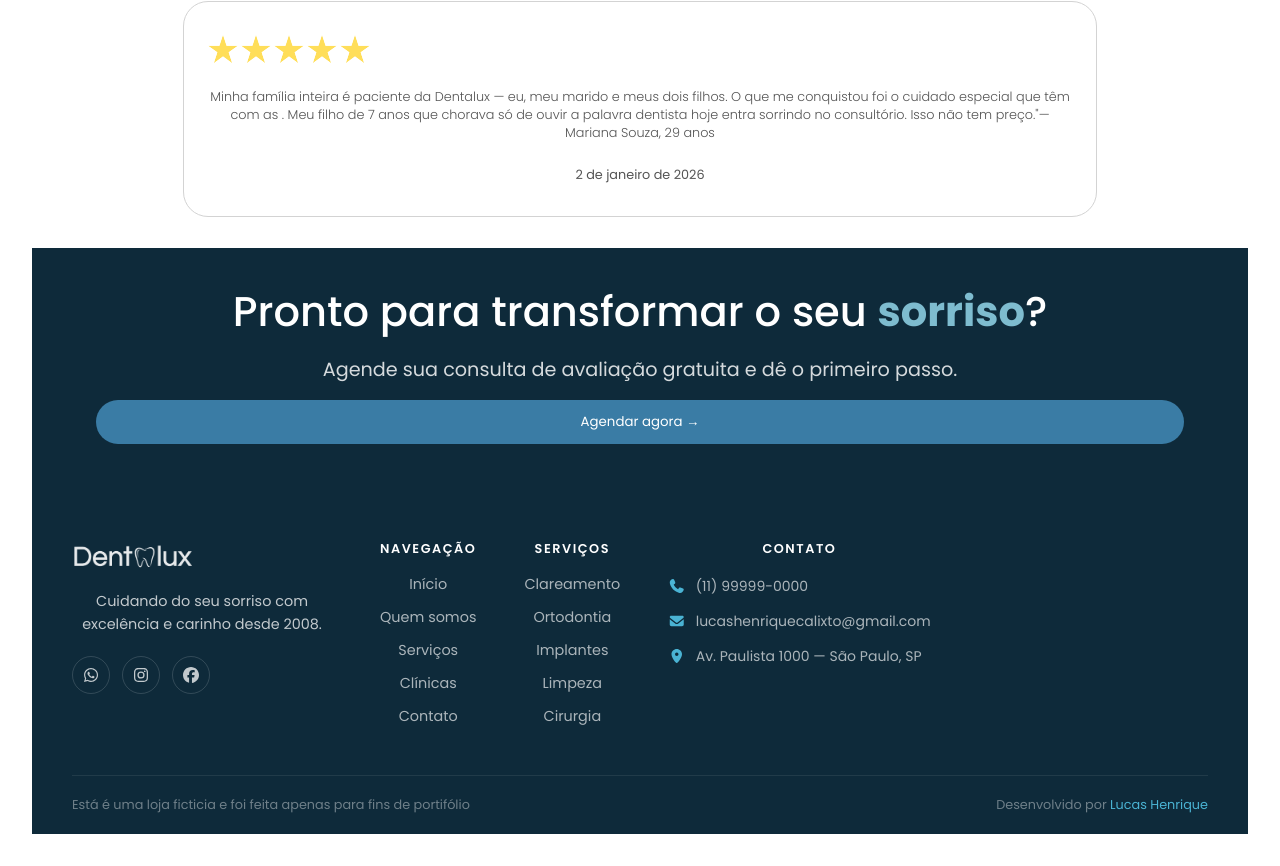
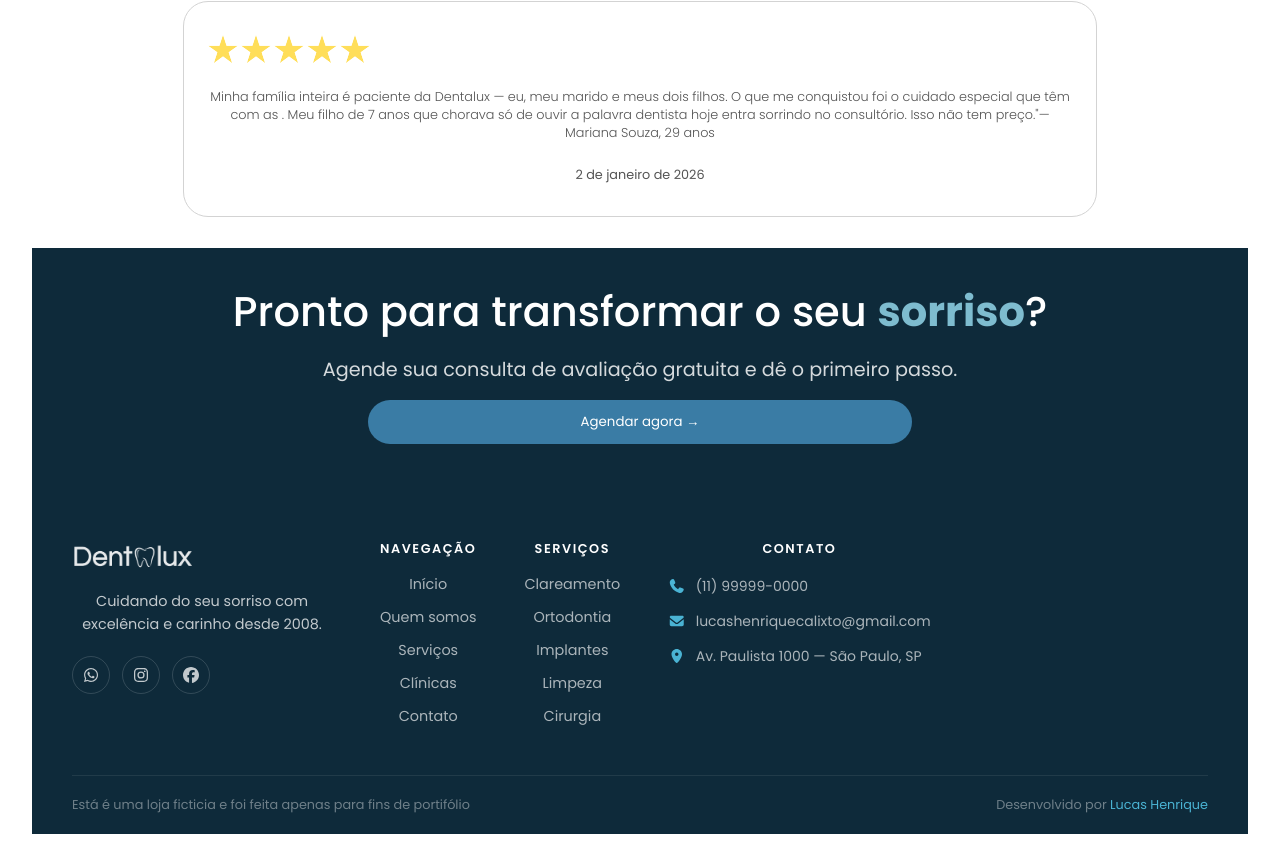
Before and after one commit to DevLucasHenrique/Dentalux, a React (Vite) app in the folder dentalux-app/: page / in a window 1280 px wide. Shown: the part 2151-3017 px from the top of the page. Built offline with nearby package versions, Linux system fonts and the light colour scheme.

Commit message:
Fix visual bugs

```diff
--- a/dentalux-app/src/components/home/CTA.css
+++ b/dentalux-app/src/components/home/CTA.css
@@ -101,6 +101,12 @@ section#cta .cta-button {
     font-size: 1.2em;
     color: rgba(255, 255, 255, 0.829);
   }
+
+  section#cta .cta-button {
+    padding: 12px;
+    width: 50%;
+    margin: auto;
+  }
 }
 
 @media screen and (min-width: 1440px) {
```
